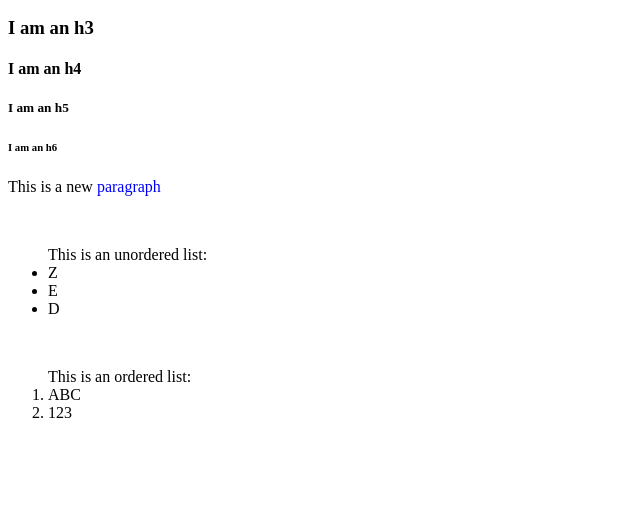
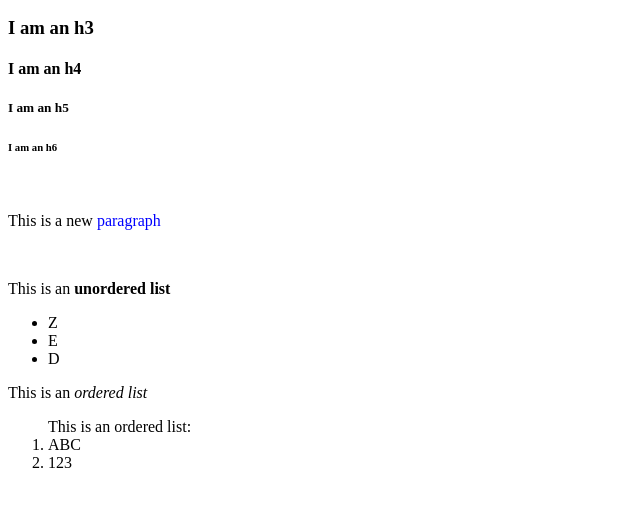
Before and after one commit to jdsandahl/html-scrapbook, a plain HTML site: page index.html in a window 1280 px wide. Shown: the part 110-616 px from the top of the page, without its empty margins (0-640 px from the left). Drawn offline with Linux system fonts and the light colour scheme.

Commit message:
altered list headins and added some extra formatting

```diff
--- a/index.html
+++ b/index.html
@@ -14,14 +14,18 @@
     <h5>I am an h5</h5>
     <h6>I am an h6</h6>
 
+    <br>
     <p>This is a new <span style="color: blue">paragraph</span></p>
     <br>
-    <ul>This is an unordered list:
+
+    <p>This is an <strong>unordered list</strong></p>
+    <ul>
         <li>Z</li>
         <li>E</li>
         <li>D</li>
     </ul>
-    <br>
+
+    <p>This is an <i>ordered list</i></p>
     <ol>This is an ordered list:
         <li>ABC</li>
         <li>123</li>
```
